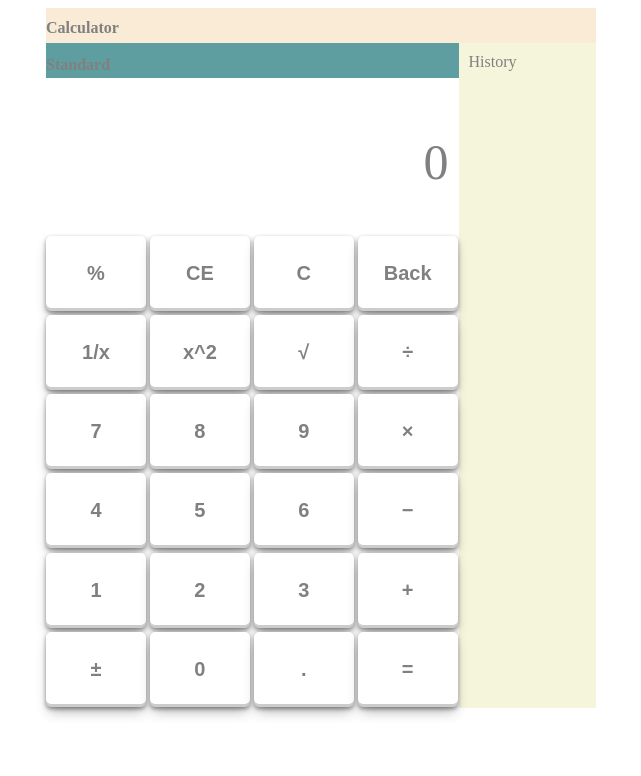
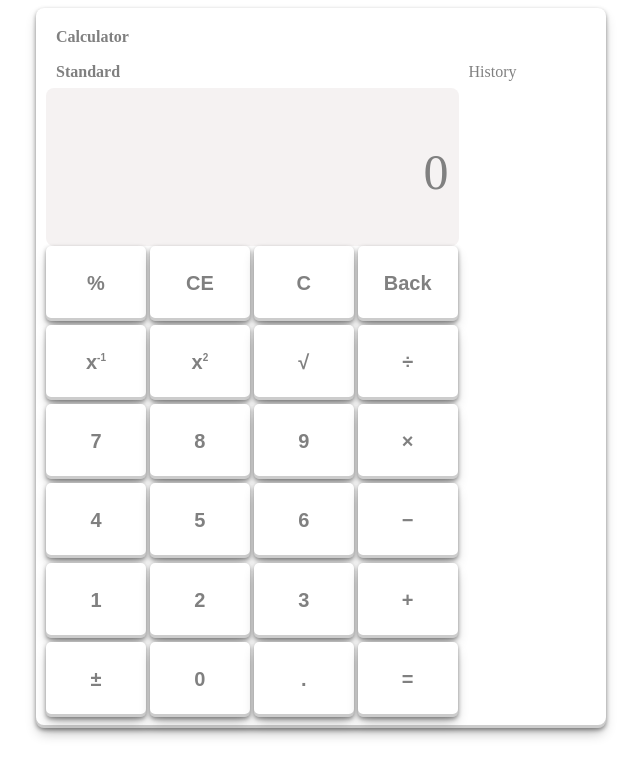
Before and after one commit to AnthonyJCampos/JavaScript-Projects, a plain HTML site: page Calculator/index.html in a window 1280 px wide. Shown: the whole page, without its empty margins (319-960 px from the left). Drawn offline with Linux system fonts and the light colour scheme.

Commit message:
style set

```diff
--- a/Calculator/index.html
+++ b/Calculator/index.html
@@ -20,7 +20,7 @@
           <div class="nav__drop"></div>
           <h2>Standard</h2>
         </nav>
-        <aside>History</aside>
+        <aside class="history">History</aside>
         <main>
           <div class="calc__display">
             <div class="calc__prev__text"></div>
@@ -31,8 +31,12 @@
             <button class="btn" value="clear entry">CE</button>
             <button class="btn" value="clear">C</button>
             <button class="btn" value="back">Back</button>
-            <button class="btn" value="inverse">1/x</button>
-            <button class="btn" value="sqr">x^2</button>
+            <button class="btn" value="inverse">
+              x<span class="expo">-1</span>
+            </button>
+            <button class="btn" value="sqr">
+              x<span class="expo">2</span>
+            </button>
             <button class="btn" value="sqrt">&Sqrt;</button>
             <button class="btn" value="/">&divide;</button>
             <button class="btn" value="7">7</button>
--- a/Calculator/script.js
+++ b/Calculator/script.js
@@ -10,10 +10,23 @@ calcPad.addEventListener("mouseover", function (event) {
   if (!event.target.closest(".btn")) {
     return;
   }
+
   event.target.style.color = "white";
   event.target.style.backgroundColor = "gray";
+
+  if (event.target.childNodes[1]) {
+    event.target.childNodes[1].style.color = "white";
+    event.target.childNodes[1].style.backgroundColor = "gray";
+  }
+
   if (event.target.value !== "back") {
-    event.target.style.fontSize = "50px";
+    if (event.target.classList.value !== "expo") {
+      event.target.style.fontSize = "50px";
+    } else {
+      event.target.parentNode.style.color = "white";
+      event.target.parentNode.style.backgroundColor = "gray";
+      event.target.parentNode.style.fontSize = "50px";
+    }
   } else {
     event.target.style.fontSize = "32px";
   }
@@ -21,6 +34,11 @@ calcPad.addEventListener("mouseover", function (event) {
 calcPad.addEventListener("mouseout", function (event) {
   if (!event.target.closest(".btn")) {
     return;
+  }
+
+  if (event.target.childNodes[1]) {
+    event.target.childNodes[1].style.color = "gray";
+    event.target.childNodes[1].style.backgroundColor = "white";
   }
   event.target.style.color = "gray";
   event.target.style.backgroundColor = "white";
--- a/Calculator/style.css
+++ b/Calculator/style.css
@@ -1,6 +1,44 @@
+h1 {
+  font-size: 100%;
+  margin: 0;
+  padding: 10px;
+}
+
+h2 {
+  font-size: 100%;
+  margin: 0;
+  padding: 10px;
+}
+header {
+  grid-area: header;
+  background-color: white;
+}
+
+nav {
+  grid-area: nav;
+  background-color: white;
+}
+
+aside {
+  grid-area: aside;
+}
+
+.history {
+  background-color: white;
+  padding: 10px;
+}
+
+main {
+  grid-area: main;
+  display: flex;
+  flex-direction: column;
+}
+
 .calc__container {
+  grid-area: calc;
   height: 700px;
   width: 550px;
+  padding: 10px;
   display: grid;
   grid-template-columns: 75% 25%;
   grid-template-rows: 5% 5% auto;
@@ -10,42 +48,13 @@
     "main aside";
 
   align-content: stretch;
+  color: gray;
+  border-radius: 0.5rem;
+  background-color: white;
+  box-shadow: rgba(0, 0, 0, 0.4) 0px 2px 4px,
+    rgba(0, 0, 0, 0.3) 0px 7px 13px -3px, rgba(0, 0, 0, 0.2) 0px -3px 0px inset;
 }
 
-h1 {
-  font-size: 100%;
-}
-
-h2 {
-  font-size: 100%;
-}
-header {
-  grid-area: header;
-  background-color: antiquewhite;
-}
-
-nav {
-  grid-area: nav;
-  background-color: cadetblue;
-}
-
-aside {
-  grid-area: aside;
-  padding: 10px;
-  background-color: beige;
-}
-
-main {
-  grid-area: main;
-  background-color: burlywood;
-  display: flex;
-  flex-direction: column;
-}
-
-.calc__container {
-  color: gray;
-  background-color: white;
-}
 .background {
   display: flex;
   justify-content: center;
@@ -53,9 +62,9 @@ main {
 
 .calc__display {
   color: gray;
-  background-color: white;
+  background-color: #f5f2f2;
   display: flex;
-
+  border-radius: 0.5rem;
   flex-direction: column;
   height: 25%;
   justify-content: center;
@@ -95,3 +104,8 @@ main {
   box-shadow: rgba(0, 0, 0, 0.4) 0px 2px 4px,
     rgba(0, 0, 0, 0.3) 0px 7px 13px -3px, rgba(0, 0, 0, 0.2) 0px -3px 0px inset;
 }
+
+.expo {
+  vertical-align: super;
+  font-size: 50%;
+}
```
